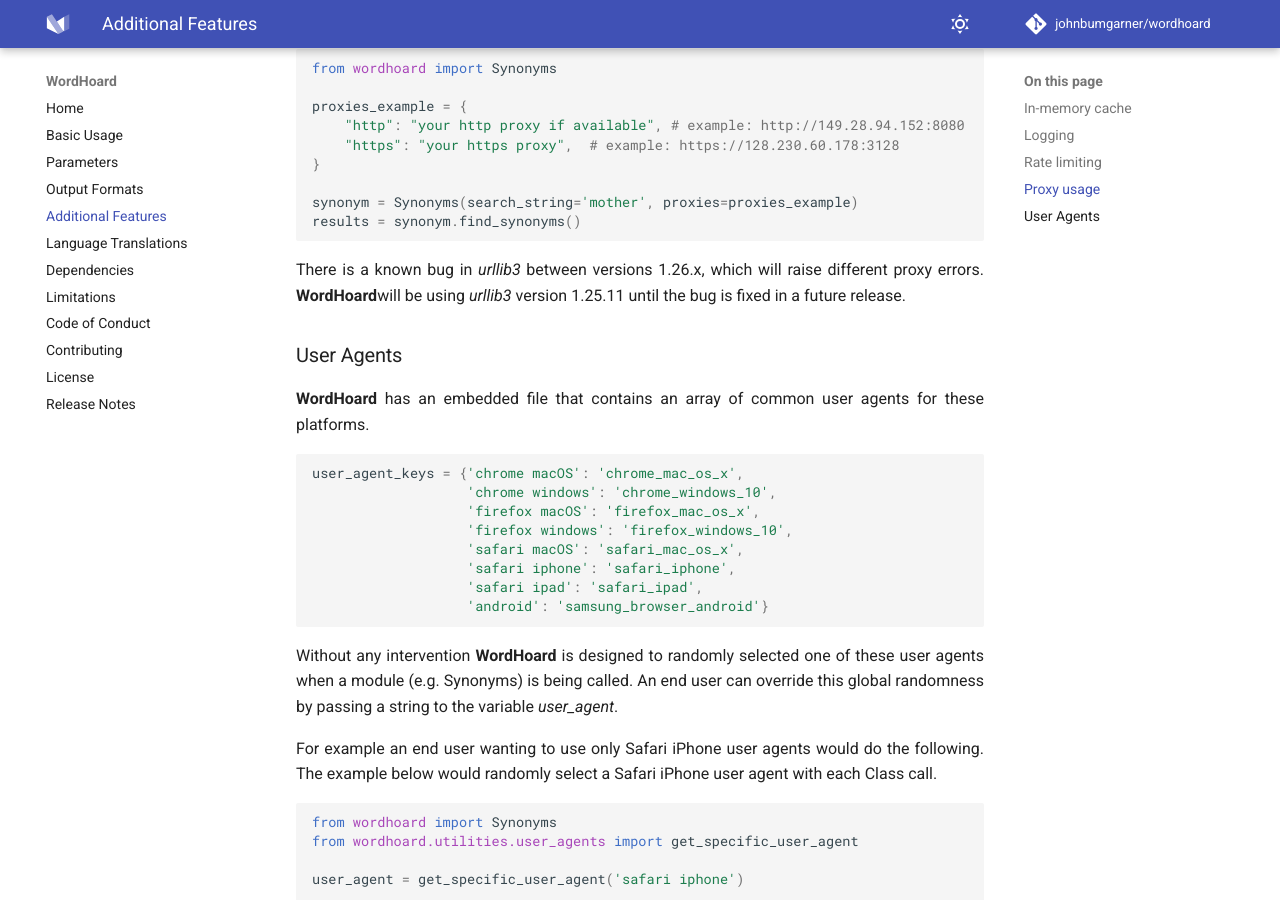
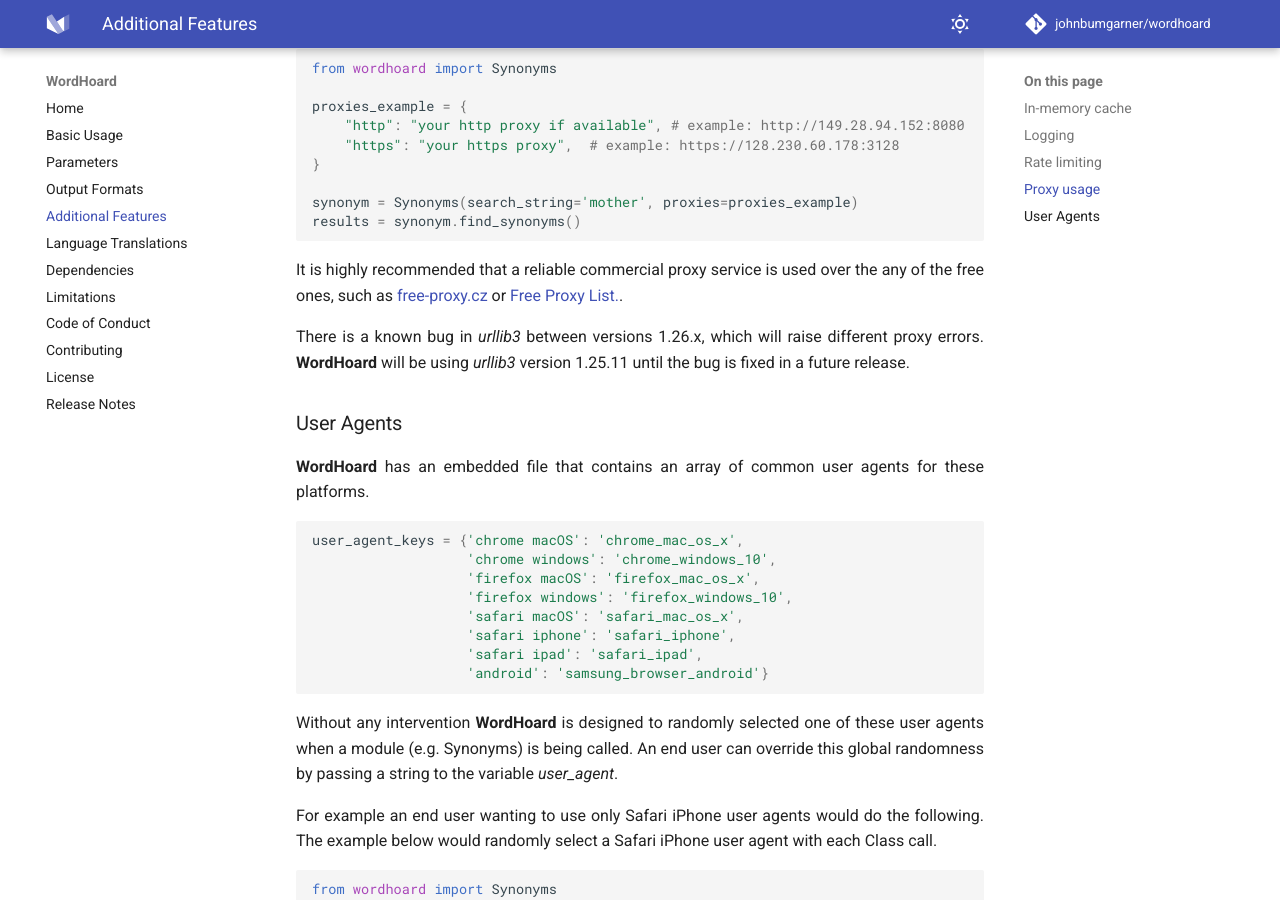
Before and after one commit to johnbumgarner/wordhoard, an MkDocs documentation site: the page built from docs/features.md, in a window 1280 px wide and 900 px high, scrolled down 1282 px. Built offline with MkDocs 1.6.1 and Material for MkDocs 9.7.7, drawn with Linux system fonts in a browser that asks for light colours; comment, search, counter and statistics services are not loaded.

Commit message:
UPDATED 04-07-2022

````diff
--- a/docs/features.md
+++ b/docs/features.md
@@ -71,8 +71,13 @@
 synonym = Synonyms(search_string='mother', proxies=proxies_example)
 results = synonym.find_synonyms()
 ```
+
 <p align="justify">
-There is a known bug in <i>urllib3</i> between versions 1.26.x, which will raise different proxy errors. <strong>WordHoard</strong>will be using <i>urllib3</i> version 1.25.11 until the bug is fixed in a future release.
+	It is highly recommended that a reliable commercial proxy service is used over the any of the free ones, such as <a href="http://free-proxy.cz">free-proxy.cz</a> or <a href="https://free-proxy-list.net/">Free Proxy List.</a>.
+</p>
+
+<p align="justify">
+There is a known bug in <i>urllib3</i> between versions 1.26.x, which will raise different proxy errors. <strong>WordHoard</strong> will be using <i>urllib3</i> version 1.25.11 until the bug is fixed in a future release.
 </p>
 
 
````
